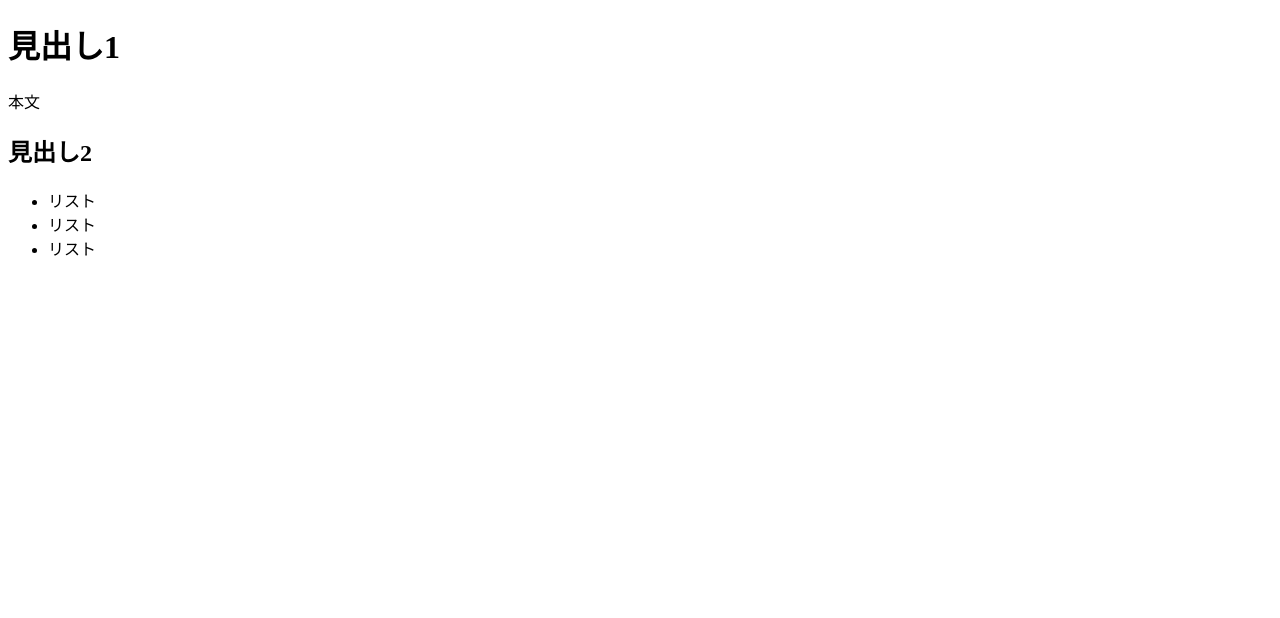
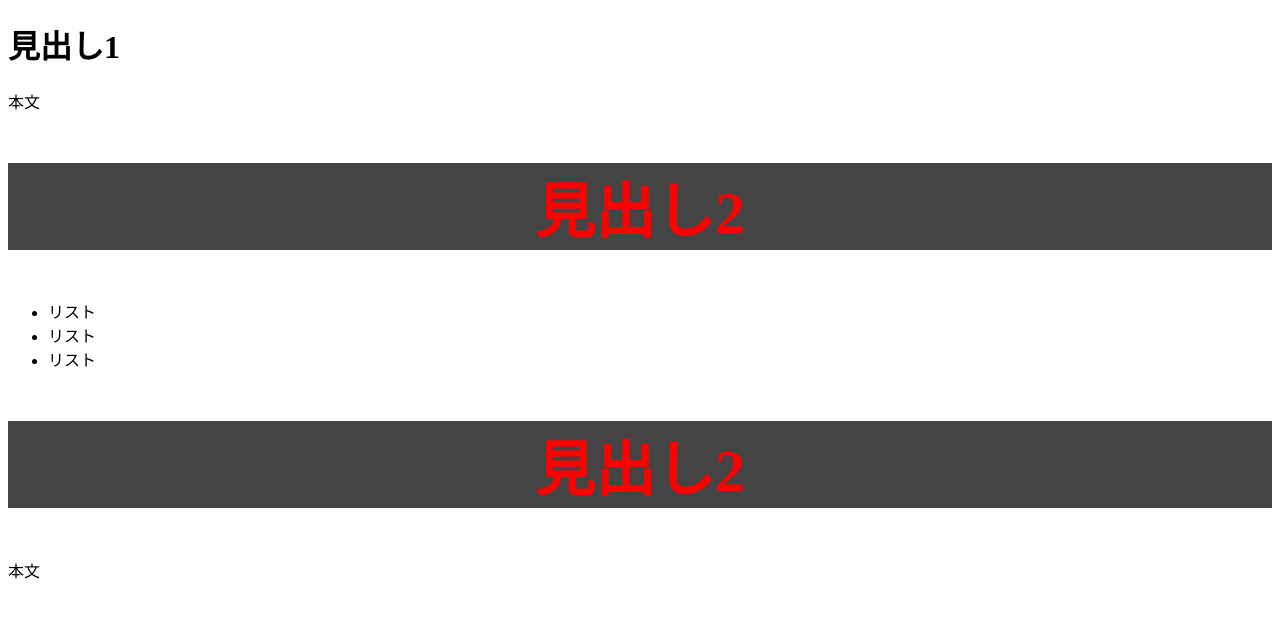
Before and after one commit to dotval/lesson_1_html-css-tutorial, a plain HTML site: page index.html in a window 1280 px wide. Drawn offline with Linux system fonts and the light colour scheme.

Commit message:
3.CSSとは: タグ指定

```diff
--- a/index.html
+++ b/index.html
@@ -3,6 +3,7 @@
     <head>
         <meta charset="utf-8">
         <title>CREATE</title>
+        <link rel="stylesheet" href="style.css">
     </head>
     <body>
 
@@ -10,6 +11,7 @@
             <h1>見出し1</h1>
             <p>本文</p>
         </div>
+
         <div>
             <h2>見出し2</h2>
             <ul>
@@ -18,5 +20,8 @@
                 <li>リスト</li>
             </ul>
         </div>
+
+        <h2>見出し2</h2>
+        <p>本文</p>
     </body>
 </html>
--- /dev/null
+++ b/style.css
@@ -0,0 +1,8 @@
+@charset "utf-8";
+
+h2 {
+    color: red;
+    font-size: 60px;
+    text-align: center;
+    background-color: #444444;
+}
```
